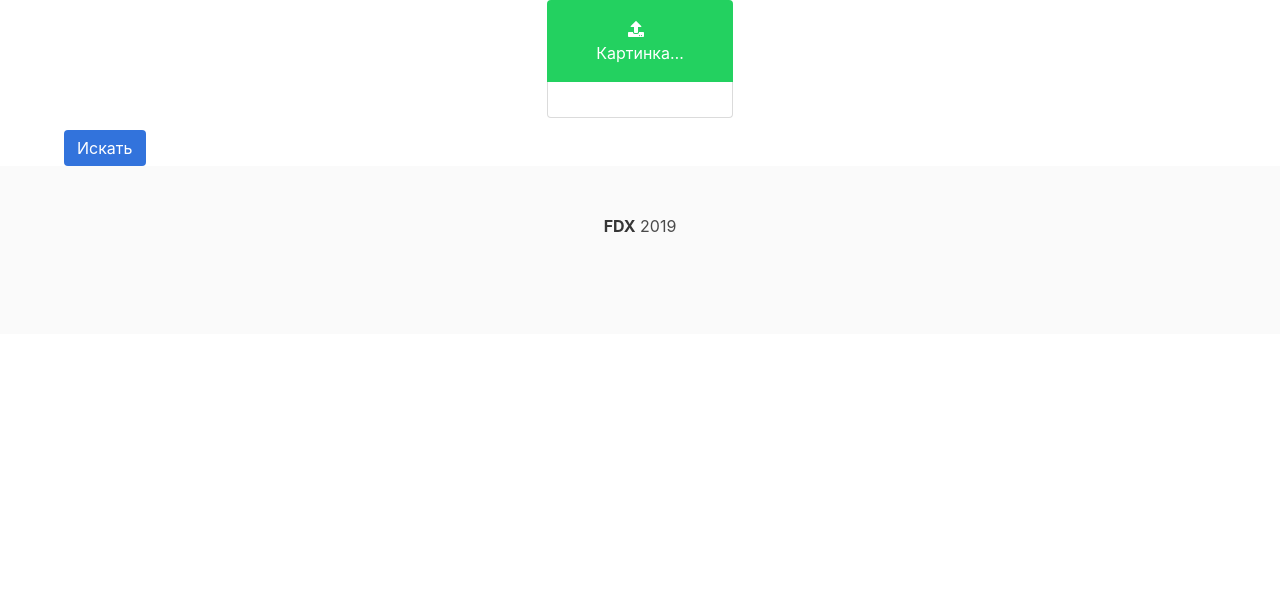
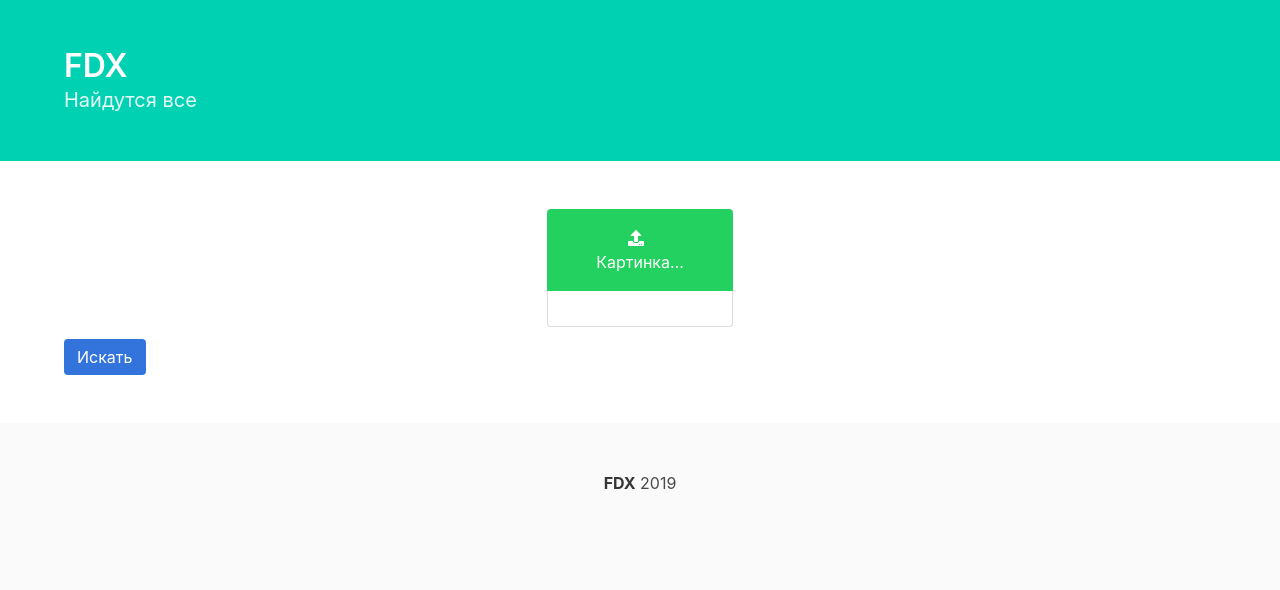
Before and after one commit to saintbyte/fdx, a Django app: page / in a window 1280 px wide. Shown: the top 590 px of the page. Run offline with Django 3.2, Linux system fonts and the light colour scheme; parts of the project's set-up code (start-up, migrations or seed data) failed here and were passed over; some libraries are stand-ins or nearby versions.

Commit message:
add bulma

```diff
--- a/fdx_search/templates/fdx_search/index.html
+++ b/fdx_search/templates/fdx_search/index.html
@@ -1,5 +1,19 @@
 {% extends "base.html" %}
 {% block body %}
+    <section class="hero is-primary">
+        <div class="hero-body">
+            <div class="container">
+                <h1 class="title">
+                    FDX
+                </h1>
+
+                <h2 class="subtitle">
+                    Найдутся все
+                </h2>
+            </div>
+        </div>
+    </section>
+    <section class="section">
         <div class="container">
             <form action="/search/" enctype="multipart/form-data" method="post">
                 {% csrf_token %}
@@ -38,4 +52,5 @@
                 };
             </script>
         </div>
+    </section>
 {% endblock %}
```
Lines whose indentation alone changed are shown as unchanged.
